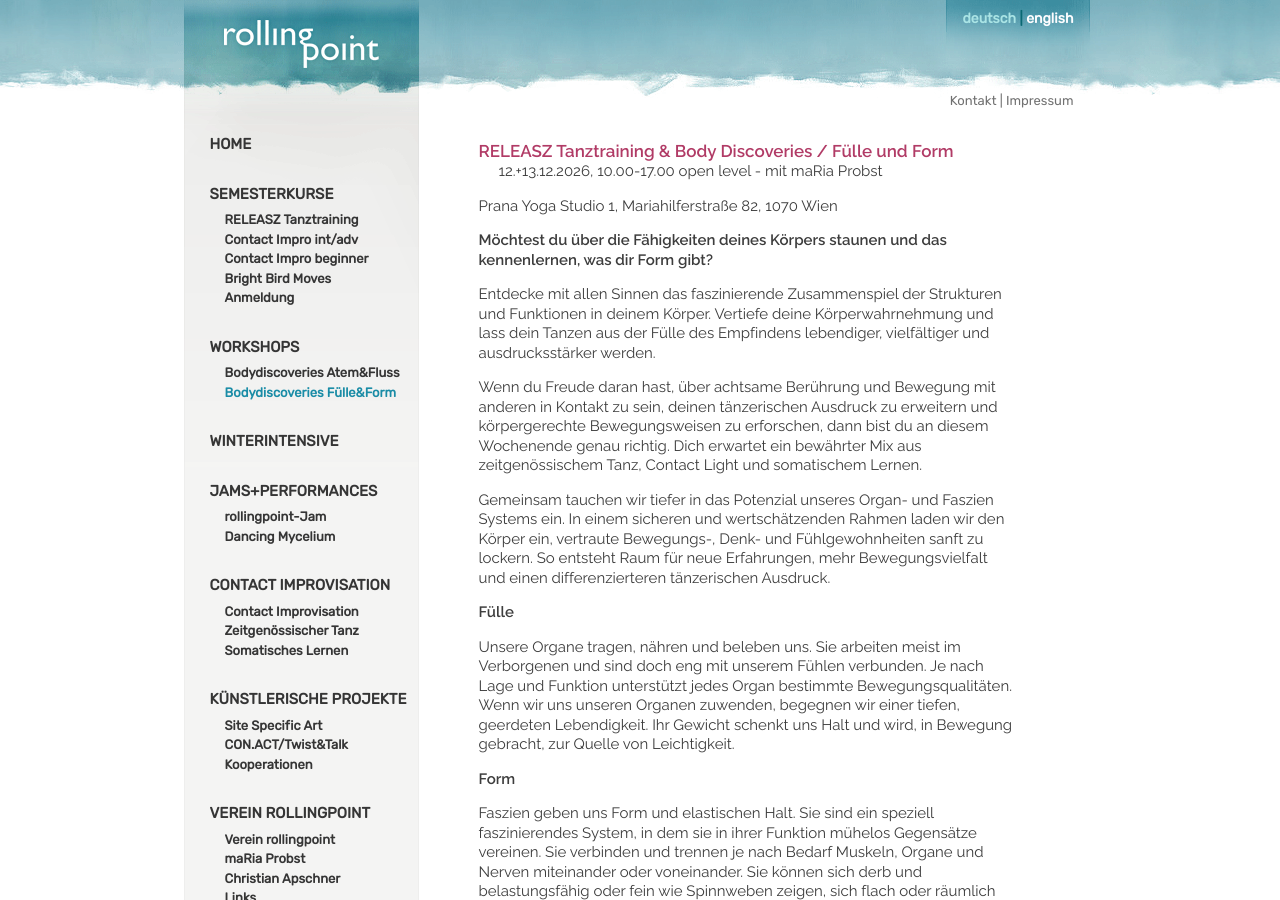
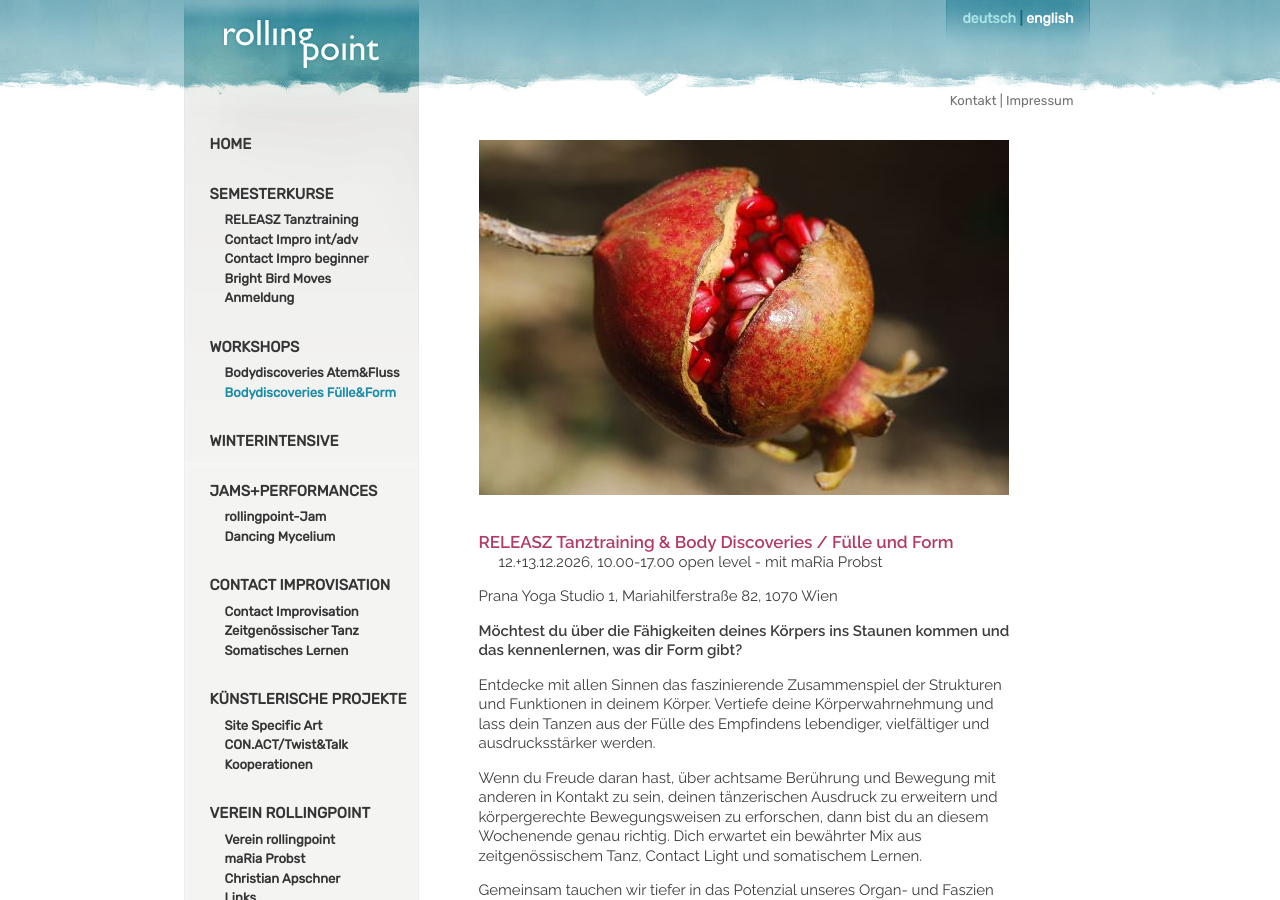
Before and after one commit to manulari/rollingpointat, a Jekyll site: the page built from _pages_de/ws2.md, in a window 1280 px wide and 900 px high. Built offline with Jekyll 4.4.1, drawn with Linux system fonts in a browser that asks for light colours; comment, search, counter and statistics services are not loaded.

Commit message:
Update page (de) “ws2”

```diff
--- a/_pages_de/ws2.md
+++ b/_pages_de/ws2.md
@@ -3,18 +3,18 @@ permalink: /WS2
 title: Bodydiscoveries Fülle&Form
 language: de
 ---
+![](/assets/uploads/leetravathan-pomegranate-185456klein.jpg)
+
 #### RELEASZ Tanztraining & Body Discoveries / Fülle und Form
+
 12.+13.12.2026, 10.00-17.00
 open level - mit maRia Probst
 
 Prana Yoga Studio 1, Mariahilferstraße 82, 1070 Wien
 
-
-**Möchtest du über die Fähigkeiten deines Körpers staunen und das kennenlernen, was dir Form gibt?**
-
+**Möchtest du über die Fähigkeiten deines Körpers ins Staunen kommen und das kennenlernen, was dir Form gibt?**
 
 Entdecke mit allen Sinnen das faszinierende Zusammenspiel der Strukturen und Funktionen in deinem Körper. Vertiefe deine Körperwahrnehmung und lass dein Tanzen aus der Fülle des Empfindens lebendiger, vielfältiger und ausdrucksstärker werden.
-
 
 Wenn du Freude daran hast, über achtsame Berührung und Bewegung mit anderen in Kontakt zu sein, deinen tänzerischen Ausdruck zu erweitern und körpergerechte Bewegungsweisen zu erforschen, dann bist du an diesem Wochenende genau richtig.
 Dich erwartet ein bewährter Mix aus zeitgenössischem Tanz, Contact Light und somatischem Lernen.
@@ -25,7 +25,6 @@ Gemeinsam tauchen wir tiefer in das Potenzial unseres Organ- und Faszien Systems
 
 Unsere Organe tragen, nähren und beleben uns. Sie arbeiten meist im Verborgenen und sind doch eng mit unserem Fühlen verbunden. Je nach Lage und Funktion unterstützt jedes Organ bestimmte Bewegungsqualitäten.
 Wenn wir uns unseren Organen zuwenden, begegnen wir einer tiefen, geerdeten Lebendigkeit. Ihr Gewicht schenkt uns Halt und wird, in Bewegung gebracht, zur Quelle von Leichtigkeit.
-
 
 **Form**
 
```
Also changed, not shown: assets/uploads/leetravathan-pomegranate-185456klein.jpg (added).
